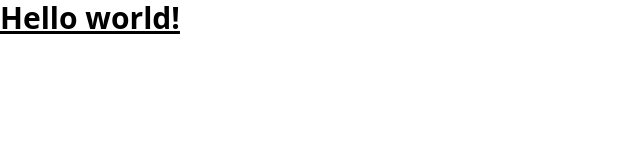
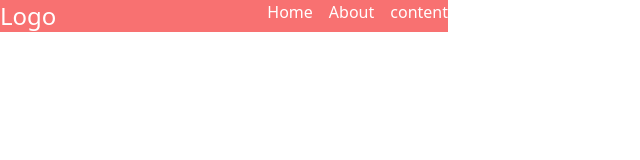
Before and after one commit to Beginnerdevelopers/TailWind-All-project, a plain HTML site: page 01tailwind/index.html in a window 1280 px wide. Shown: the whole page, without its empty margins (0-640 px from the left). Drawn offline with nearby package versions, Linux system fonts and the light colour scheme.

Commit message:
first nav bar

```diff
--- a/01tailwind/index.html
+++ b/01tailwind/index.html
@@ -6,8 +6,18 @@
   <script src="https://cdn.tailwindcss.com"></script>
 </head>
 <body>
-  <h1 class="text-3xl font-bold underline">
-    Hello world!
-  </h1>
+
+    <nav class="bg-red-400 flex justify-between  max-w-md ">
+        <div class="text-2xl text-center text-white">
+            Logo
+        </div>
+        <ul class="flex gap-4 ml-7 text-white h-full">
+            <li>Home</li>
+            <li>About</li>
+            <li>content</li>
+        </ul>
+     </nav>
+
+
 </body>
 </html>
```
